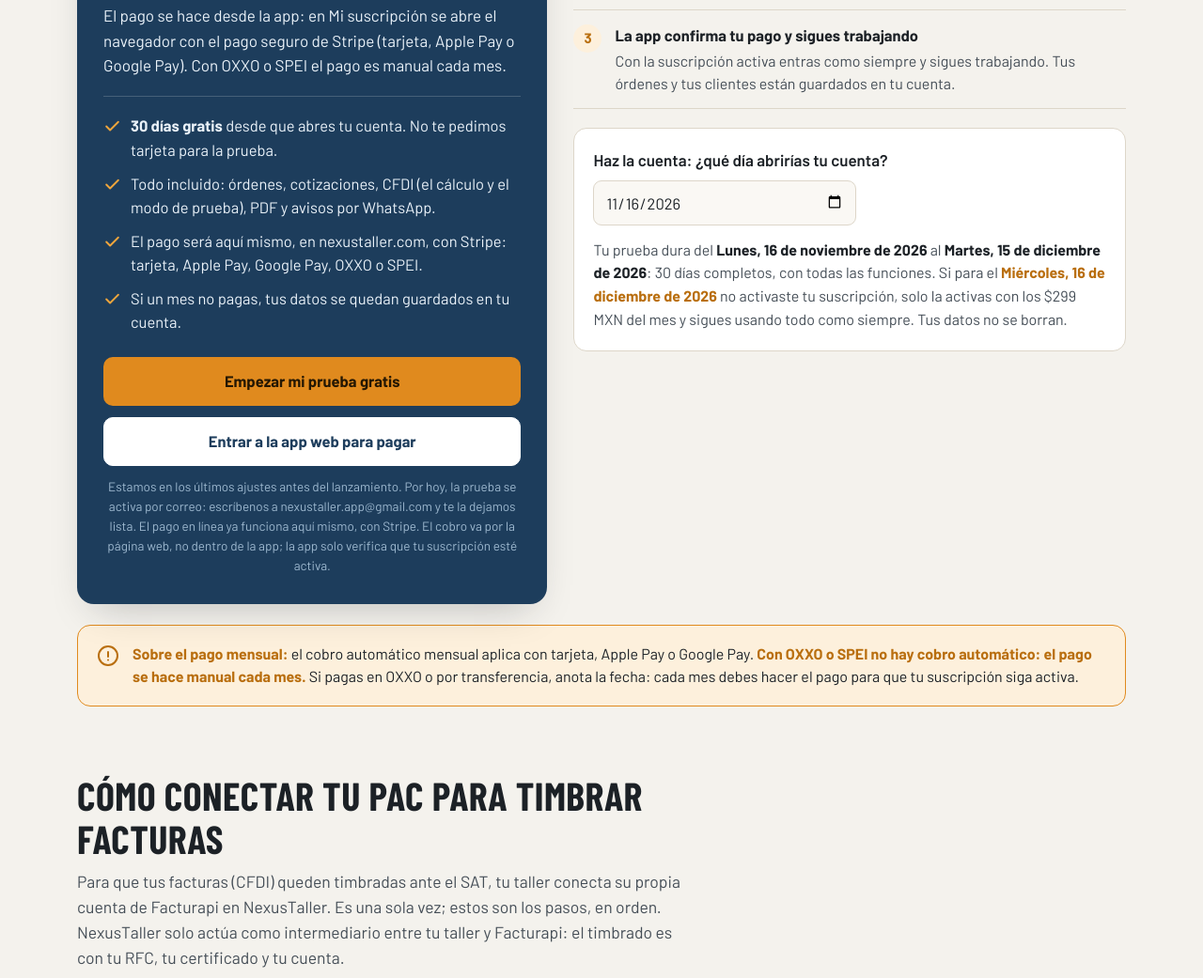
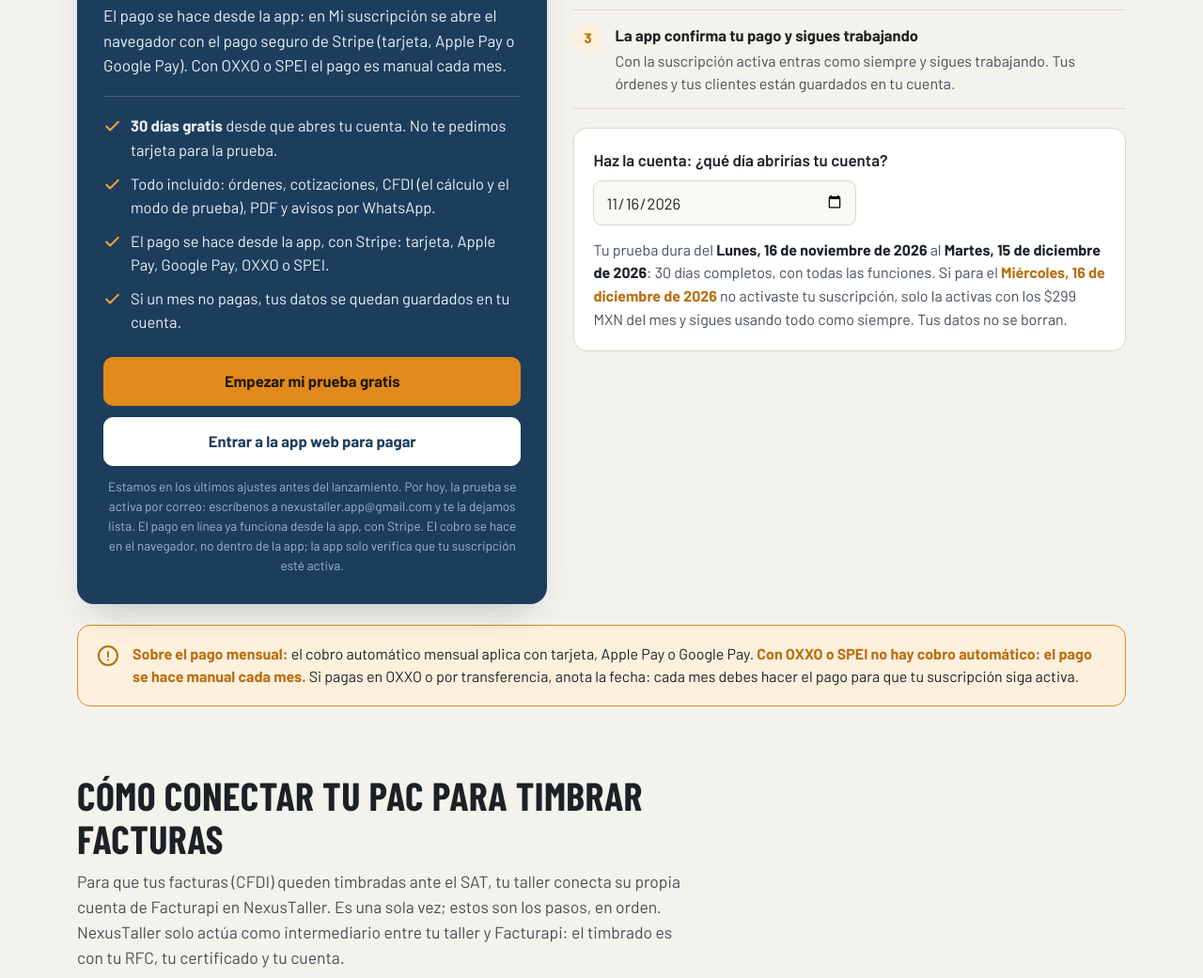
Before and after one commit to gaelandrade58-1/nexustaller-website, a plain HTML site: page index.html in a window 1280 px wide. Shown: the part 2986-4027 px from the top of the page at 94% size. Drawn offline with nearby package versions, Linux system fonts and the light colour scheme.

Commit message:
Web: el pago se hace desde la app

```diff
--- a/index.html
+++ b/index.html
@@ -648,11 +648,11 @@
           <ul class="price-list">
             <li><svg width="19" height="19" viewBox="0 0 24 24" fill="none" stroke="currentColor" stroke-width="2.4" stroke-linecap="round" stroke-linejoin="round"><path d="M20 6 9 17l-5-5"/></svg><span><strong>30 días gratis</strong> desde que abres tu cuenta. No te pedimos tarjeta para la prueba.</span></li>
             <li><svg width="19" height="19" viewBox="0 0 24 24" fill="none" stroke="currentColor" stroke-width="2.4" stroke-linecap="round" stroke-linejoin="round"><path d="M20 6 9 17l-5-5"/></svg><span>Todo incluido: órdenes, cotizaciones, CFDI (el cálculo y el modo de prueba), PDF y avisos por WhatsApp.</span></li>
-            <li><svg width="19" height="19" viewBox="0 0 24 24" fill="none" stroke="currentColor" stroke-width="2.4" stroke-linecap="round" stroke-linejoin="round"><path d="M20 6 9 17l-5-5"/></svg><span>El pago será aquí mismo, en nexustaller.com, con Stripe: tarjeta, Apple Pay, Google Pay, OXXO o SPEI.</span></li>
+            <li><svg width="19" height="19" viewBox="0 0 24 24" fill="none" stroke="currentColor" stroke-width="2.4" stroke-linecap="round" stroke-linejoin="round"><path d="M20 6 9 17l-5-5"/></svg><span>El pago se hace desde la app, con Stripe: tarjeta, Apple Pay, Google Pay, OXXO o SPEI.</span></li>
             <li><svg width="19" height="19" viewBox="0 0 24 24" fill="none" stroke="currentColor" stroke-width="2.4" stroke-linecap="round" stroke-linejoin="round"><path d="M20 6 9 17l-5-5"/></svg><span>Si un mes no pagas, tus datos se quedan guardados en tu cuenta.</span></li>
           </ul>
           <a class="btn btn-amber" href="mailto:nexustaller.app@gmail.com?subject=Quiero%20mi%20prueba%20gratis%20de%20NexusTaller&amp;body=Hola%2C%20quiero%20activar%20los%2030%20d%C3%ADas%20gratis%20de%20NexusTaller%20para%20mi%20taller.%0A%0ANombre%20de%20mi%20taller%3A%20">Empezar mi prueba gratis</a> <a class="btn btn-pay" href="https://tallermecanicoapp-34ad1.web.app" target="_blank" rel="noopener">Entrar a la app web para pagar</a>
-          <p class="fineprint">Estamos en los últimos ajustes antes del lanzamiento. Por hoy, la prueba se activa por correo: escríbenos a nexustaller.app@gmail.com y te la dejamos lista. El pago en línea ya funciona aquí mismo, con Stripe. El cobro va por la página web, no dentro de la app; la app solo verifica que tu suscripción esté activa.</p>
+          <p class="fineprint">Estamos en los últimos ajustes antes del lanzamiento. Por hoy, la prueba se activa por correo: escríbenos a nexustaller.app@gmail.com y te la dejamos lista. El pago en línea ya funciona desde la app, con Stripe. El cobro se hace en el navegador, no dentro de la app; la app solo verifica que tu suscripción esté activa.</p>
         </div>
         <div class="how">
           <h3>Así va la suscripción, paso a paso</h3>
```
